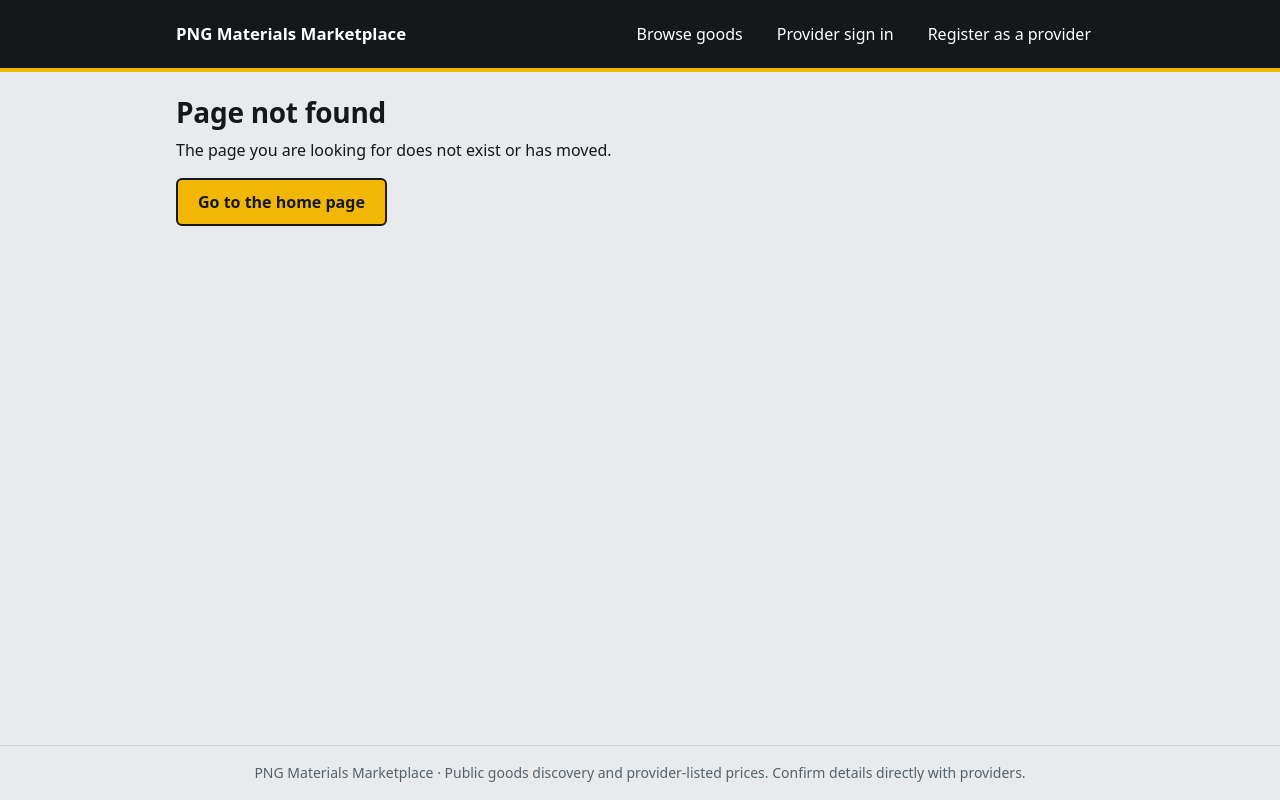
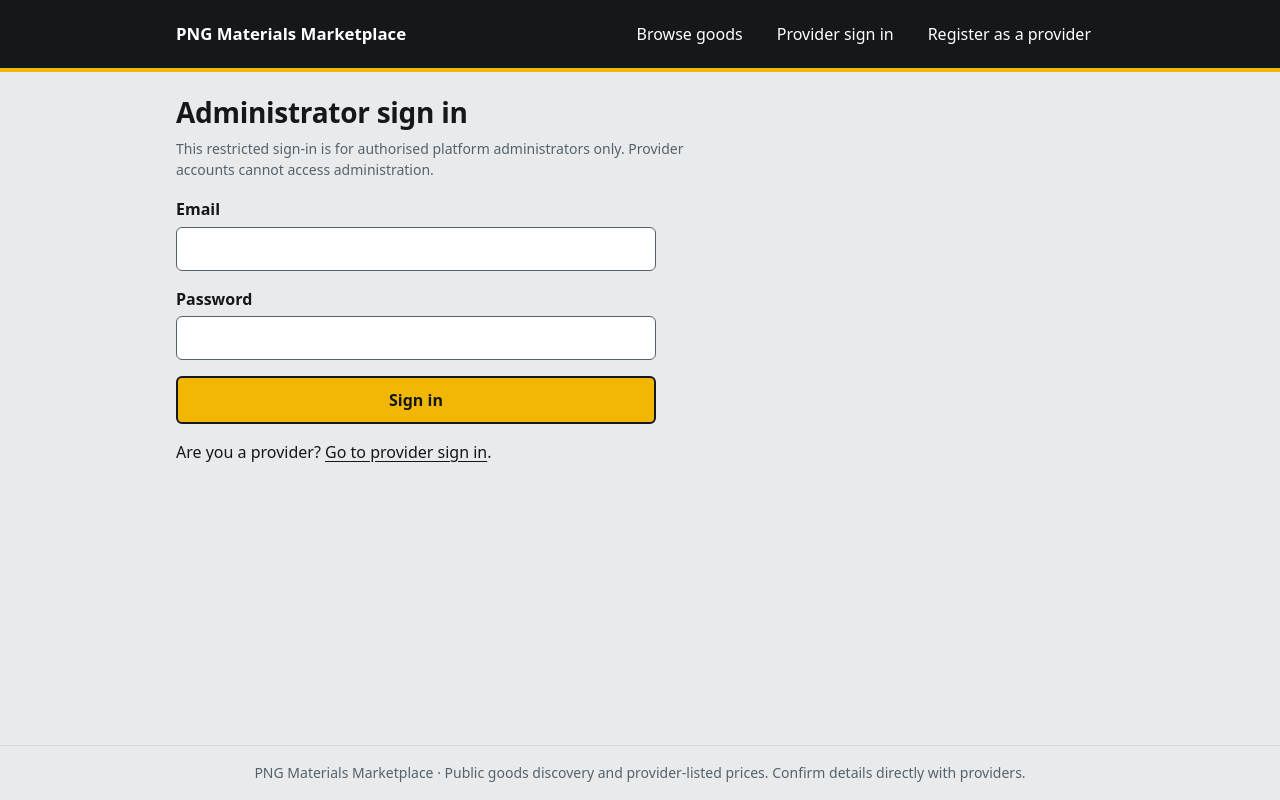
Before and after one commit to JennyJoshua/png-materials-marketplace, a Next.js app: page /admin/login in a window 1280 px wide. Before the commit this address had no page. Built offline with nearby package versions, Linux system fonts and the light colour scheme; no server answers.

Commit message:
Create dedicated administrator sign-in page

```diff
--- /dev/null
+++ b/app/admin/login/page.tsx
@@ -0,0 +1,31 @@
+import type { Metadata } from "next";
+import { redirect } from "next/navigation";
+import Link from "next/link";
+import { AppShell } from "@/components/AppShell";
+import { LoginForm } from "@/components/AuthForms";
+import { getAppUser } from "@/lib/auth/session";
+import { isSafeRelativePath } from "@/lib/roles";
+
+export const metadata: Metadata = { title: "Administrator sign in" };
+const NOTICES: Record<string, string> = {
+  suspended: "This administrator account is suspended. Contact the platform owner.",
+  profile: "Your administrator account setup is incomplete. Contact the platform owner.",
+  unavailable: "The service is temporarily unavailable. Please try again shortly.",
+};
+
+export default async function AdminLoginPage({ searchParams }: { searchParams: Promise<{ next?: string; error?: string }> }) {
+  const { next, error } = await searchParams;
+  const user = await getAppUser().catch(() => null);
+  if (user && user.status !== "SUSPENDED") {
+    if (user.role === "ADMIN") redirect("/admin/dashboard");
+    if (user.role === "SUPPLIER") redirect("/supplier/dashboard");
+  }
+  return (
+    <AppShell>
+      <h1>Administrator sign in</h1>
+      <p className="hint">This restricted sign-in is for authorised platform administrators only. Provider accounts cannot access administration.</p>
+      <LoginForm endpoint="/api/auth/admin-login" next={isSafeRelativePath(next) ? next : undefined} notice={error ? NOTICES[error] : undefined} />
+      <p style={{ marginTop: "1rem" }}>Are you a provider? <Link href="/login">Go to provider sign in</Link>.</p>
+    </AppShell>
+  );
+}
```
